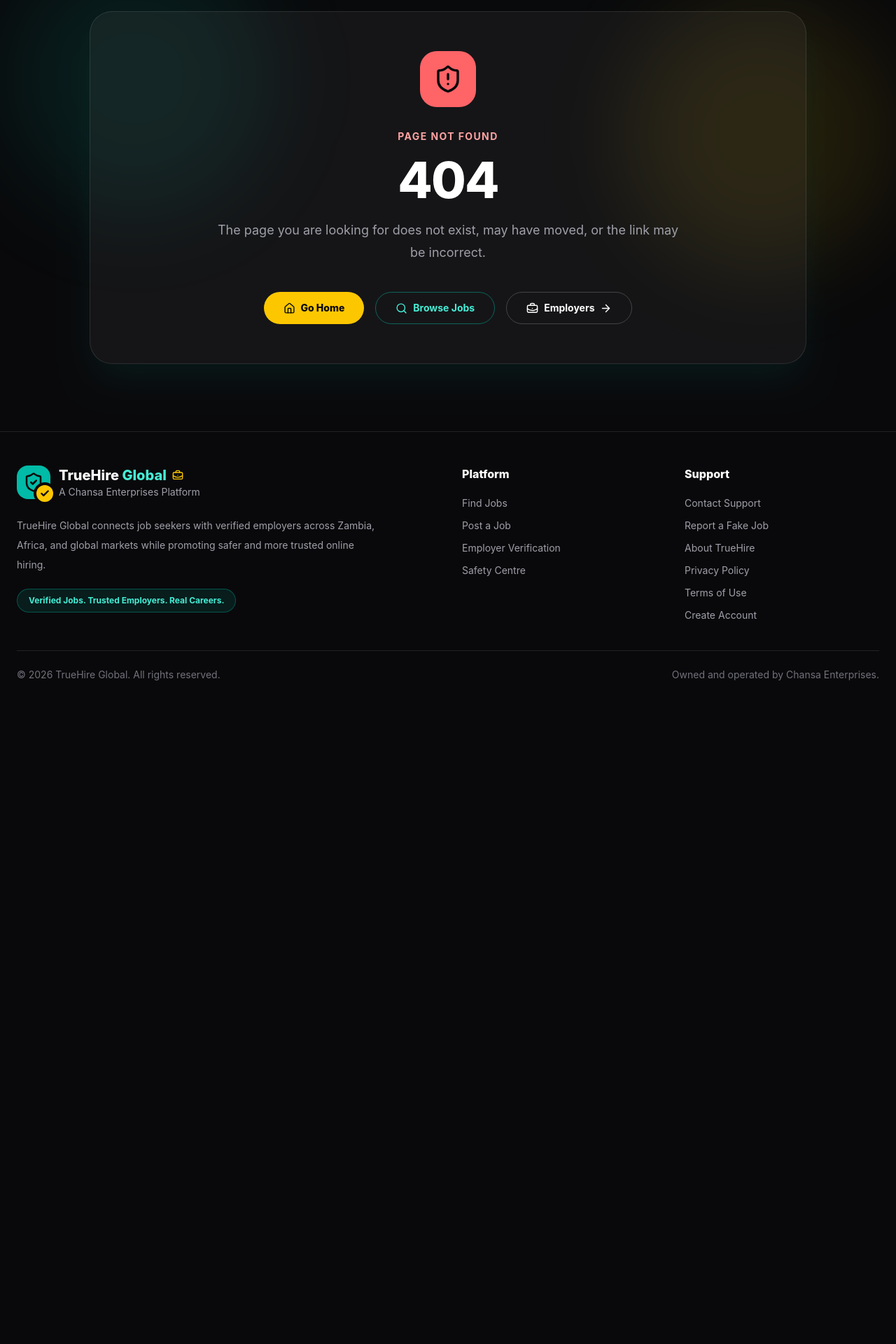
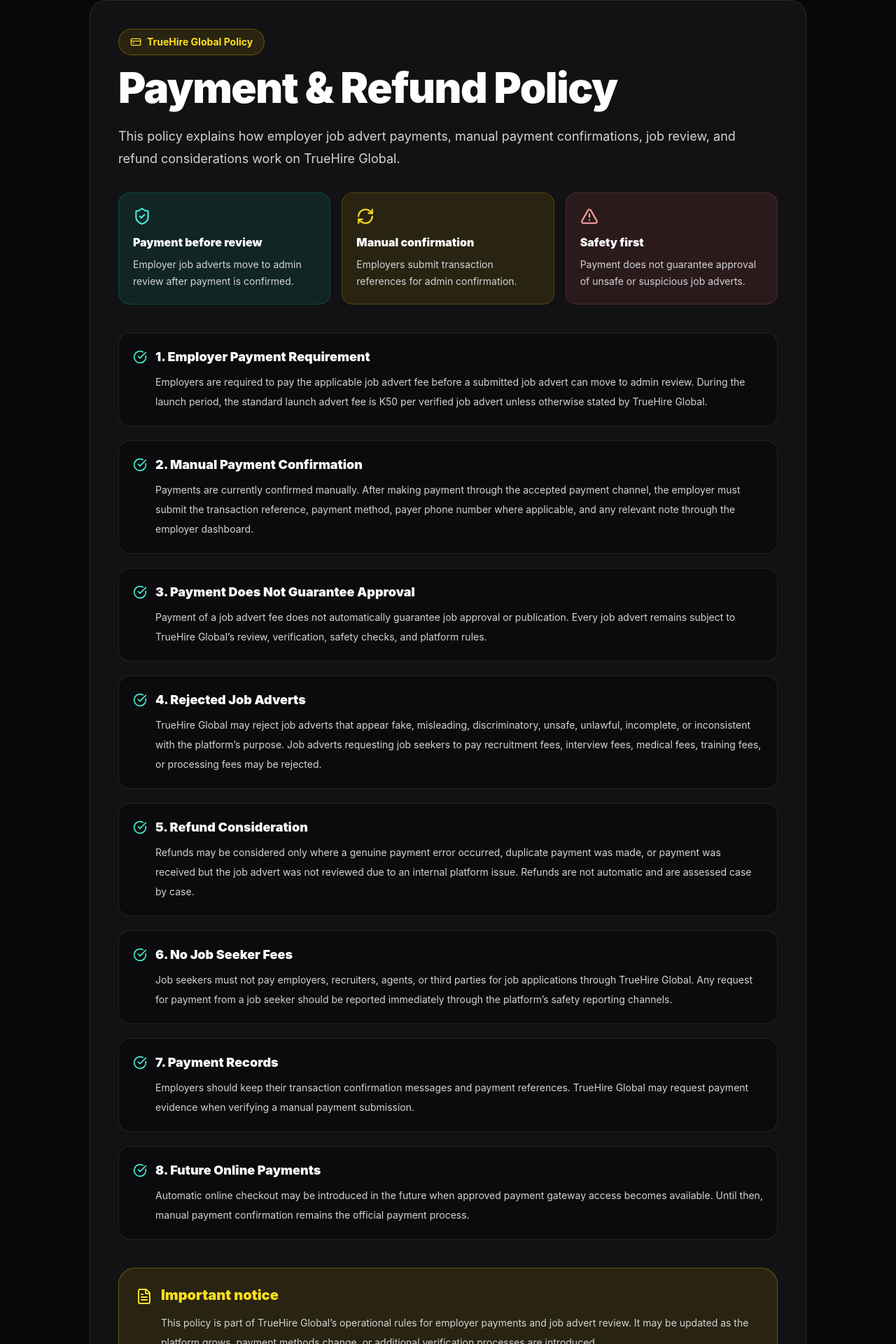
Before and after one commit to chansakelvin438-cloud/truehire-global, a React (Vite) app: page /payment-policy in a window 1280 px wide. Shown: the part 161-2081 px from the top of the page at 70% size. Before the commit the page ends 1183 px from the top, so only its background shows below. Built offline with nearby package versions, Linux system fonts and the light colour scheme; no server answers.

Commit message:
Add payment and refund policy page

```diff
--- a/src/App.jsx
+++ b/src/App.jsx
@@ -24,6 +24,7 @@
 import ResetPassword from "./pages/ResetPassword"
 import Pricing from "./pages/Pricing"
 import AuthSessionTimeout from "./components/AuthSessionTimeout"
+import PaymentPolicy from "./pages/PaymentPolicy"
 
 function App() {
   return (
@@ -116,6 +117,7 @@
         />
         <Route path="/privacy" element={<Privacy />} />
         <Route path="/terms" element={<Terms />} />
+        <Route path="/payment-policy" element={<PaymentPolicy />} />
 
         <Route path="*" element={<NotFound />} />
       </Routes>
--- a/src/components/Footer.jsx
+++ b/src/components/Footer.jsx
@@ -95,6 +95,9 @@
               <Link to="/terms" className="block hover:text-yellow-300">
                 Terms of Use
               </Link>
+              <Link to="/payment-policy" className="text-zinc-400 transition-colors duration-200 hover:text-yellow-300">
+                Payment Policy
+              </Link>
 
               <Link to="/register" className="block hover:text-yellow-300">
                 Create Account
--- /dev/null
+++ b/src/pages/PaymentPolicy.jsx
@@ -0,0 +1,156 @@
+import Navbar from "../components/Navbar"
+import Footer from "../components/Footer"
+import {
+  AlertTriangle,
+  CheckCircle,
+  CreditCard,
+  FileText,
+  RefreshCw,
+  ShieldCheck,
+} from "lucide-react"
+
+const sections = [
+  {
+    title: "1. Employer Payment Requirement",
+    text: "Employers are required to pay the applicable job advert fee before a submitted job advert can move to admin review. During the launch period, the standard launch advert fee is K50 per verified job advert unless otherwise stated by TrueHire Global.",
+  },
+  {
+    title: "2. Manual Payment Confirmation",
+    text: "Payments are currently confirmed manually. After making payment through the accepted payment channel, the employer must submit the transaction reference, payment method, payer phone number where applicable, and any relevant note through the employer dashboard.",
+  },
+  {
+    title: "3. Payment Does Not Guarantee Approval",
+    text: "Payment of a job advert fee does not automatically guarantee job approval or publication. Every job advert remains subject to TrueHire Global’s review, verification, safety checks, and platform rules.",
+  },
+  {
+    title: "4. Rejected Job Adverts",
+    text: "TrueHire Global may reject job adverts that appear fake, misleading, discriminatory, unsafe, unlawful, incomplete, or inconsistent with the platform’s purpose. Job adverts requesting job seekers to pay recruitment fees, interview fees, medical fees, training fees, or processing fees may be rejected.",
+  },
+  {
+    title: "5. Refund Consideration",
+    text: "Refunds may be considered only where a genuine payment error occurred, duplicate payment was made, or payment was received but the job advert was not reviewed due to an internal platform issue. Refunds are not automatic and are assessed case by case.",
+  },
+  {
+    title: "6. No Job Seeker Fees",
+    text: "Job seekers must not pay employers, recruiters, agents, or third parties for job applications through TrueHire Global. Any request for payment from a job seeker should be reported immediately through the platform’s safety reporting channels.",
+  },
+  {
+    title: "7. Payment Records",
+    text: "Employers should keep their transaction confirmation messages and payment references. TrueHire Global may request payment evidence when verifying a manual payment submission.",
+  },
+  {
+    title: "8. Future Online Payments",
+    text: "Automatic online checkout may be introduced in the future when approved payment gateway access becomes available. Until then, manual payment confirmation remains the official payment process.",
+  },
+]
+
+export default function PaymentPolicy() {
+  return (
+    <div className="min-h-screen bg-zinc-950 text-white">
+      <Navbar />
+
+      <main className="px-6 py-20">
+        <div className="mx-auto max-w-5xl">
+          <div className="rounded-3xl border border-white/10 bg-white/[0.04] p-8 shadow-2xl shadow-black/20 md:p-10">
+            <p className="mb-4 inline-flex items-center gap-2 rounded-full border border-yellow-400/30 bg-yellow-400/10 px-4 py-2 text-sm font-bold text-yellow-300">
+              <CreditCard size={16} />
+              TrueHire Global Policy
+            </p>
+
+            <h1 className="text-4xl font-black tracking-tight md:text-6xl">
+              Payment & Refund Policy
+            </h1>
+
+            <p className="mt-6 text-lg leading-8 text-zinc-300">
+              This policy explains how employer job advert payments, manual
+              payment confirmations, job review, and refund considerations work
+              on TrueHire Global.
+            </p>
+
+            <div className="mt-8 grid gap-4 md:grid-cols-3">
+              <div className="rounded-2xl border border-teal-400/20 bg-teal-400/10 p-5">
+                <ShieldCheck className="text-teal-300" size={26} />
+                <h2 className="mt-3 font-black text-white">
+                  Payment before review
+                </h2>
+                <p className="mt-2 text-sm leading-6 text-zinc-300">
+                  Employer job adverts move to admin review after payment is
+                  confirmed.
+                </p>
+              </div>
+
+              <div className="rounded-2xl border border-yellow-400/20 bg-yellow-400/10 p-5">
+                <RefreshCw className="text-yellow-300" size={26} />
+                <h2 className="mt-3 font-black text-white">
+                  Manual confirmation
+                </h2>
+                <p className="mt-2 text-sm leading-6 text-zinc-300">
+                  Employers submit transaction references for admin
+                  confirmation.
+                </p>
+              </div>
+
+              <div className="rounded-2xl border border-red-400/20 bg-red-400/10 p-5">
+                <AlertTriangle className="text-red-300" size={26} />
+                <h2 className="mt-3 font-black text-white">
+                  Safety first
+                </h2>
+                <p className="mt-2 text-sm leading-6 text-zinc-300">
+                  Payment does not guarantee approval of unsafe or suspicious
+                  job adverts.
+                </p>
+              </div>
+            </div>
+
+            <div className="mt-10 space-y-5">
+              {sections.map((section) => (
+                <section
+                  key={section.title}
+                  className="rounded-2xl border border-white/10 bg-zinc-950/70 p-5"
+                >
+                  <div className="flex gap-3">
+                    <CheckCircle
+                      className="mt-1 shrink-0 text-teal-300"
+                      size={20}
+                    />
+                    <div>
+                      <h2 className="text-lg font-black text-white">
+                        {section.title}
+                      </h2>
+                      <p className="mt-2 text-sm leading-7 text-zinc-300">
+                        {section.text}
+                      </p>
+                    </div>
+                  </div>
+                </section>
+              ))}
+            </div>
+
+            <div className="mt-10 rounded-3xl border border-yellow-400/30 bg-yellow-400/10 p-6">
+              <div className="flex gap-3">
+                <FileText className="mt-1 shrink-0 text-yellow-300" size={24} />
+                <div>
+                  <h2 className="text-xl font-black text-yellow-300">
+                    Important notice
+                  </h2>
+                  <p className="mt-3 text-sm leading-7 text-zinc-300">
+                    This policy is part of TrueHire Global’s operational rules
+                    for employer payments and job advert review. It may be
+                    updated as the platform grows, payment methods change, or
+                    additional verification processes are introduced.
+                  </p>
+                </div>
+              </div>
+            </div>
+
+            <p className="mt-8 text-sm text-zinc-500">
+              Last updated: August 2026
+            </p>
+          </div>
+        </div>
+      </main>
+
+      <Footer />
+    </div>
+  )
+}
--- a/src/pages/Pricing.jsx
+++ b/src/pages/Pricing.jsx
@@ -1,3 +1,4 @@
+import { Link } from "react-router-dom"
 import Navbar from "../components/Navbar"
 import Footer from "../components/Footer"
 import { CheckCircle, ShieldCheck, Star, Zap, Building2 } from "lucide-react"
@@ -146,13 +147,16 @@
           </div>
 
           <div className="mt-12 rounded-3xl border border-yellow-400/20 bg-yellow-400/10 p-6">
-            <h3 className="text-xl font-black text-yellow-300">
-              Payments are currently disabled
-            </h3>
             <p className="mt-3 text-zinc-300">
-              Employers can view the pricing structure now, but online payments
-              will be activated after production file storage and payment
-              security checks are completed.
+              Employers can view the pricing structure now and submit manual payment
+              confirmations after posting a job. Please review our{" "}
+              <Link
+                to="/payment-policy"
+                className="font-bold text-yellow-300 hover:text-yellow-200"
+              >
+                Payment & Refund Policy
+              </Link>{" "}
+              before submitting payment.
             </p>
           </div>
         </div>
```
